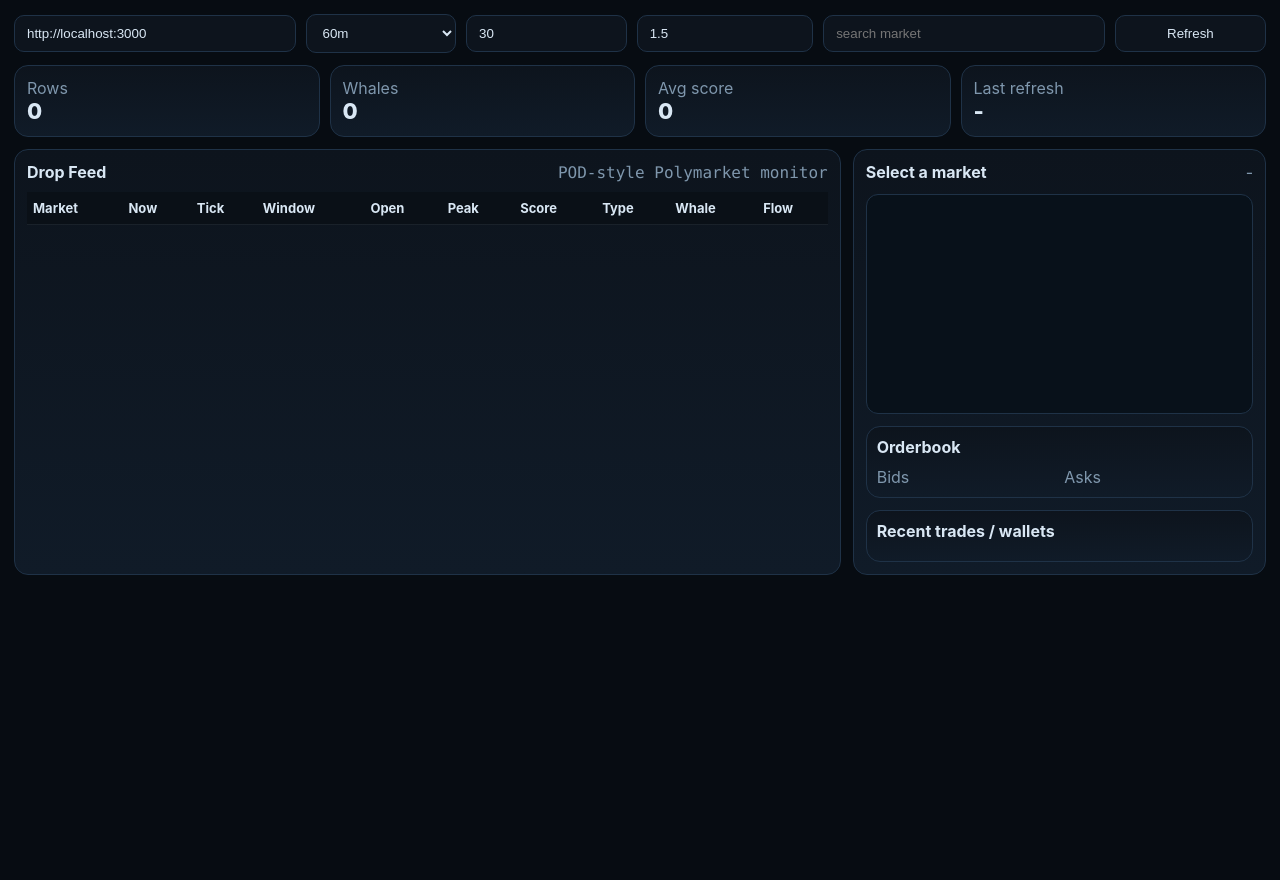
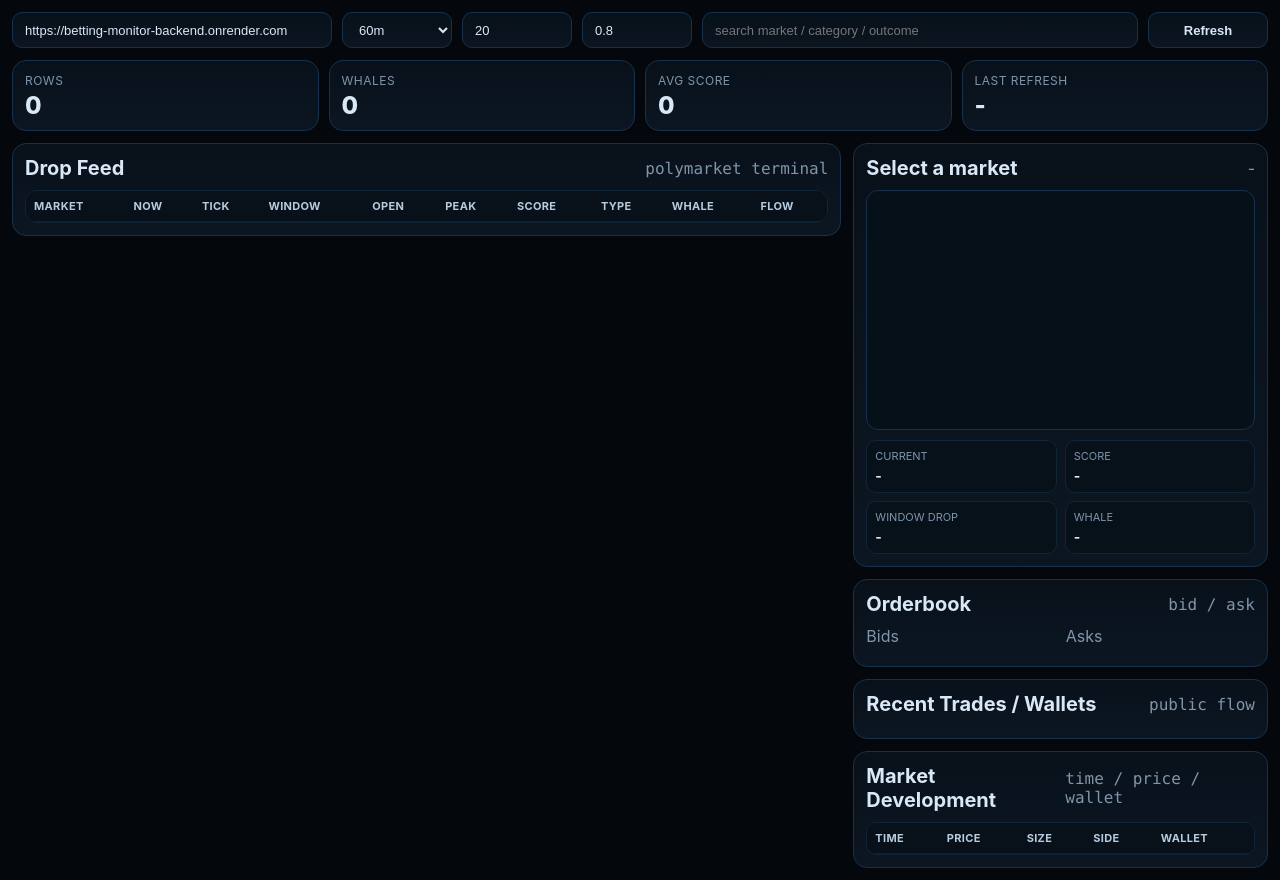
Before and after one commit to chrisjuliusk/betting-monitor, a plain HTML site: page index.html in a window 1280 px wide. Before the commit the page ends 800 px from the top, so only its background shows below. Drawn offline with Linux system fonts and the light colour scheme; a script that the page names is missing.

Commit message:
Update index.html

```diff
--- a/index.html
+++ b/index.html
@@ -3,161 +3,340 @@
 <head>
   <meta charset="UTF-8" />
   <meta name="viewport" content="width=device-width, initial-scale=1.0" />
-    <title>Polymarket Drop Monitor</title>
+  <title>Polymarket Terminal Monitor</title>
   <style>
-      :root {
-        --bg: #070c12;
-        --panel: #0d141d;
-        --panel-2: #101b28;
-        --line: #1f3247;
-        --text: #d9e7f4;
-        --muted: #7f97ad;
-        --good: #83f7b8;
-        --warn: #ffd46a;
-        --bad: #ff7e7e;
-        --blue: #66b6ff;
+    :root{
+      --bg:#04080d;
+      --panel:#08111a;
+      --panel2:#0c1622;
+      --line:#15314b;
+      --line2:#102535;
+      --text:#d9e8f6;
+      --muted:#7f95aa;
+      --blue:#63b5ff;
+      --green:#82f3b7;
+      --yellow:#ffd76c;
+      --red:#ff7f7f;
+      --cyan:#79e8ff;
     }
-      * { box-sizing: border-box; }
-      body {
-        margin: 0;
-        font-family: Inter, ui-sans-serif, system-ui, -apple-system, BlinkMacSystemFont, 'Segoe UI', sans-serif;
-        background: var(--bg);
-        color: var(--text);
+
+    *{box-sizing:border-box}
+
+    html,body{
+      margin:0;
+      padding:0;
+      background:var(--bg);
+      color:var(--text);
+      font-family:Inter,ui-sans-serif,system-ui,-apple-system,BlinkMacSystemFont,"Segoe UI",sans-serif;
     }
-      .app { padding: 14px; }
-      .toolbar {
-        display: grid;
-        grid-template-columns: repeat(6, minmax(0, auto));
-        gap: 10px;
-        align-items: center;
-        margin-bottom: 12px;
+
+    body{
+      min-height:100vh;
     }
-      .toolbar input, .toolbar select, .toolbar button {
-        background: var(--panel);
-        color: var(--text);
-        border: 1px solid var(--line);
-        padding: 10px 12px;
-        border-radius: 10px;
+
+    .app{
+      padding:12px;
     }
-      .toolbar button { cursor: pointer; }
-      .stats {
-        display: grid;
-        grid-template-columns: repeat(4, minmax(0, 1fr));
-        gap: 10px;
-        margin-bottom: 12px;
+
+    .topbar{
+      display:grid;
+      grid-template-columns: 320px 110px 110px 110px 1fr 120px;
+      gap:10px;
+      margin-bottom:12px;
     }
-      .card {
-        background: linear-gradient(180deg, var(--panel), var(--panel-2));
-        border: 1px solid var(--line);
-        border-radius: 14px;
-        padding: 12px;
+
+    .topbar input,
+    .topbar select,
+    .topbar button{
+      height:36px;
+      background:linear-gradient(180deg,#07111a,#0b141f);
+      border:1px solid var(--line);
+      color:var(--text);
+      border-radius:10px;
+      padding:0 12px;
+      font-size:13px;
+      outline:none;
     }
-      .kpi { font-size: 22px; font-weight: 800; }
-      .muted { color: var(--muted); }
-      .layout {
-        display: grid;
-        grid-template-columns: minmax(0, 2fr) minmax(360px, 1fr);
-        gap: 12px;
+
+    .topbar button{
+      cursor:pointer;
+      font-weight:600;
     }
-      table {
-        width: 100%;
-        border-collapse: collapse;
-        font-size: 13px;
+
+    .stats{
+      display:grid;
+      grid-template-columns:repeat(4,1fr);
+      gap:10px;
+      margin-bottom:12px;
     }
-      thead { position: sticky; top: 0; background: #0a1017; }
-      th, td {
-        border-bottom: 1px solid rgba(255,255,255,0.05);
-        padding: 8px 6px;
-        text-align: left;
-        vertical-align: middle;
+
+    .card{
+      background:linear-gradient(180deg,var(--panel),var(--panel2));
+      border:1px solid var(--line);
+      border-radius:14px;
+      padding:12px;
     }
-      tbody tr { cursor: pointer; }
-      tbody tr:hover { background: rgba(102, 182, 255, 0.08); }
-      .market-cell { min-width: 280px; }
-      .badge {
-        display: inline-flex;
-        align-items: center;
-        padding: 3px 8px;
-        border-radius: 999px;
-        font-size: 11px;
-        border: 1px solid var(--line);
+
+    .kpi-label{
+      font-size:12px;
+      color:var(--muted);
+      margin-bottom:6px;
+      text-transform:uppercase;
+      letter-spacing:.04em;
     }
-      .score-a { color: var(--good); }
-      .score-b { color: var(--warn); }
-      .score-c { color: var(--bad); }
-      .whale { color: var(--blue); font-weight: 700; }
-      .bad { color: var(--bad); }
-      .good { color: var(--good); }
-      .book-grid, .trades {
-        display: grid;
-        gap: 12px;
+
+    .kpi-value{
+      font-size:24px;
+      font-weight:800;
+      line-height:1;
     }
-      .book-columns {
-        display: grid;
-        grid-template-columns: 1fr 1fr;
-        gap: 10px;
+
+    .layout{
+      display:grid;
+      grid-template-columns: 2fr 1fr;
+      gap:12px;
+      align-items:start;
     }
-      .level {
-        display: grid;
-        grid-template-columns: 70px 1fr;
-        gap: 8px;
-        padding: 4px 0;
-        border-bottom: 1px solid rgba(255,255,255,0.04);
+
+    .headline{
+      display:flex;
+      align-items:center;
+      justify-content:space-between;
+      gap:8px;
+      margin-bottom:10px;
     }
-      .trade-row {
-        display: grid;
-        grid-template-columns: 60px 110px 1fr 80px 80px;
-        gap: 8px;
-        font-size: 12px;
-        padding: 6px 0;
-        border-bottom: 1px solid rgba(255,255,255,0.05);
+
+    .headline strong{
+      font-size:20px;
     }
-      .chart-wrap {
-        width: 100%;
-        height: 220px;
-        border: 1px solid var(--line);
-        border-radius: 12px;
-        background: #08111a;
+
+    .muted{color:var(--muted)}
+    .mono{font-family:ui-monospace,SFMono-Regular,Menlo,monospace}
+    .bad{color:var(--red)}
+    .good{color:var(--green)}
+    .whale{color:var(--blue);font-weight:700}
+    .score-a{color:var(--green);font-weight:700}
+    .score-b{color:var(--yellow);font-weight:700}
+    .score-c{color:var(--red);font-weight:700}
+
+    .feed-wrap{
+      border:1px solid var(--line2);
+      border-radius:12px;
+      overflow:auto;
+      max-height:76vh;
+      background:#07111a;
     }
-      canvas { width: 100%; height: 100%; display: block; }
-      .headline { display: flex; gap: 10px; align-items: center; justify-content: space-between; }
-      .mono { font-family: ui-monospace, SFMono-Regular, Menlo, monospace; }
-      @media (max-width: 1200px) {
-        .layout { grid-template-columns: 1fr; }
-        .toolbar, .stats { grid-template-columns: repeat(2, minmax(0, 1fr)); }
+
+    table{
+      width:100%;
+      border-collapse:collapse;
+      font-size:12px;
+    }
+
+    thead{
+      position:sticky;
+      top:0;
+      z-index:2;
+      background:#08111a;
+    }
+
+    th,td{
+      text-align:left;
+      padding:8px 8px;
+      border-bottom:1px solid rgba(255,255,255,.05);
+      vertical-align:middle;
+      white-space:nowrap;
+    }
+
+    th{
+      color:#b7cbde;
+      font-size:11px;
+      letter-spacing:.03em;
+      text-transform:uppercase;
+    }
+
+    tbody tr{
+      cursor:pointer;
+    }
+
+    tbody tr:hover{
+      background:rgba(99,181,255,.08);
+    }
+
+    .market-cell{
+      min-width:310px;
+      max-width:420px;
+      white-space:normal;
+      line-height:1.25;
+    }
+
+    .market-title{
+      font-weight:700;
+      margin-bottom:3px;
+    }
+
+    .badge{
+      display:inline-flex;
+      align-items:center;
+      border:1px solid var(--line);
+      padding:2px 8px;
+      border-radius:999px;
+      font-size:10px;
+      text-transform:uppercase;
+      color:#cde0f0;
+    }
+
+    .panel-stack{
+      display:grid;
+      gap:12px;
+    }
+
+    .chart-wrap{
+      width:100%;
+      height:240px;
+      border:1px solid var(--line);
+      border-radius:12px;
+      background:#061019;
+      overflow:hidden;
+    }
+
+    canvas{
+      width:100%;
+      height:100%;
+      display:block;
+    }
+
+    .detail-meta{
+      display:grid;
+      grid-template-columns:repeat(2,minmax(0,1fr));
+      gap:8px;
+      margin-top:10px;
+    }
+
+    .mini{
+      border:1px solid var(--line2);
+      border-radius:10px;
+      padding:8px;
+      background:#07111a;
+    }
+
+    .mini .label{
+      color:var(--muted);
+      font-size:11px;
+      margin-bottom:4px;
+      text-transform:uppercase;
+    }
+
+    .mini .value{
+      font-weight:700;
+      font-size:14px;
+    }
+
+    .book-columns{
+      display:grid;
+      grid-template-columns:1fr 1fr;
+      gap:10px;
+    }
+
+    .level{
+      display:grid;
+      grid-template-columns:70px 1fr;
+      gap:8px;
+      padding:4px 0;
+      border-bottom:1px solid rgba(255,255,255,.05);
+      font-size:12px;
+    }
+
+    .trades{
+      display:grid;
+      gap:0;
+    }
+
+    .trade-row{
+      display:grid;
+      grid-template-columns:52px 88px 1fr 70px 82px;
+      gap:8px;
+      padding:6px 0;
+      border-bottom:1px solid rgba(255,255,255,.05);
+      font-size:12px;
+      align-items:center;
+    }
+
+    .history-table{
+      width:100%;
+      border-collapse:collapse;
+      font-size:12px;
+    }
+
+    .history-wrap{
+      max-height:240px;
+      overflow:auto;
+      border:1px solid var(--line2);
+      border-radius:10px;
+      background:#07111a;
+    }
+
+    .empty{
+      color:var(--muted);
+      padding:12px;
+    }
+
+    @media (max-width: 1200px){
+      .topbar{
+        grid-template-columns:1fr 1fr;
+      }
+      .stats{
+        grid-template-columns:1fr 1fr;
+      }
+      .layout{
+        grid-template-columns:1fr;
+      }
     }
   </style>
 </head>
 <body>
   <div class="app">
-      <div class="toolbar">
-        <input id="backendUrl" value="http://localhost:3000" />
+    <div class="topbar">
+      <input id="backendUrl" value="https://betting-monitor-backend.onrender.com" />
       <select id="windowSelect">
         <option value="1m">1m</option>
         <option value="3m">3m</option>
         <option value="15m">15m</option>
         <option value="60m" selected>60m</option>
       </select>
-        <input id="minScore" type="number" value="30" min="0" max="100" step="1" />
-        <input id="minDrop" type="number" value="1.5" min="0" max="100" step="0.1" />
-        <input id="search" placeholder="search market" />
+      <input id="minScore" type="number" value="20" min="0" max="100" step="1" />
+      <input id="minDrop" type="number" value="0.8" min="0" max="100" step="0.1" />
+      <input id="search" placeholder="search market / category / outcome" />
       <button id="refreshBtn">Refresh</button>
     </div>
 
     <div class="stats">
-        <div class="card"><div class="muted">Rows</div><div class="kpi" id="rowsKpi">0</div></div>
-        <div class="card"><div class="muted">Whales</div><div class="kpi" id="whalesKpi">0</div></div>
-        <div class="card"><div class="muted">Avg score</div><div class="kpi" id="scoreKpi">0</div></div>
-        <div class="card"><div class="muted">Last refresh</div><div class="kpi" id="refreshKpi">-</div></div>
+      <div class="card">
+        <div class="kpi-label">Rows</div>
+        <div class="kpi-value" id="rowsKpi">0</div>
+      </div>
+      <div class="card">
+        <div class="kpi-label">Whales</div>
+        <div class="kpi-value" id="whalesKpi">0</div>
+      </div>
+      <div class="card">
+        <div class="kpi-label">Avg Score</div>
+        <div class="kpi-value" id="scoreKpi">0</div>
+      </div>
+      <div class="card">
+        <div class="kpi-label">Last Refresh</div>
+        <div class="kpi-value" id="refreshKpi">-</div>
+      </div>
     </div>
 
     <div class="layout">
       <div class="card">
         <div class="headline">
           <strong>Drop Feed</strong>
-            <span class="muted mono">POD-style Polymarket monitor</span>
+          <span class="muted mono">polymarket terminal</span>
         </div>
-          <div style="overflow:auto; max-height: 78vh; margin-top: 10px;">
+
+        <div class="feed-wrap">
           <table>
             <thead>
               <tr>
@@ -178,34 +357,80 @@
         </div>
       </div>
 
+      <div class="panel-stack">
         <div class="card">
           <div class="headline">
             <strong id="detailsTitle">Select a market</strong>
             <span class="muted" id="detailsMeta">-</span>
           </div>
 
-          <div class="chart-wrap" style="margin: 12px 0;">
-            <canvas id="detailChart" width="600" height="220"></canvas>
+          <div class="chart-wrap">
+            <canvas id="detailChart" width="760" height="240"></canvas>
           </div>
 
-          <div class="book-grid">
-            <div class="card" style="padding:10px;">
+          <div class="detail-meta">
+            <div class="mini">
+              <div class="label">Current</div>
+              <div class="value" id="metaCurrent">-</div>
+            </div>
+            <div class="mini">
+              <div class="label">Score</div>
+              <div class="value" id="metaScore">-</div>
+            </div>
+            <div class="mini">
+              <div class="label">Window Drop</div>
+              <div class="value" id="metaWindow">-</div>
+            </div>
+            <div class="mini">
+              <div class="label">Whale</div>
+              <div class="value" id="metaWhale">-</div>
+            </div>
+          </div>
+        </div>
+
+        <div class="card">
+          <div class="headline">
             <strong>Orderbook</strong>
-              <div class="book-columns" style="margin-top:10px;">
+            <span class="muted mono">bid / ask</span>
+          </div>
+          <div class="book-columns">
             <div>
-                  <div class="muted">Bids</div>
+              <div class="muted" style="margin-bottom:8px;">Bids</div>
               <div id="bids"></div>
             </div>
             <div>
-                  <div class="muted">Asks</div>
+              <div class="muted" style="margin-bottom:8px;">Asks</div>
               <div id="asks"></div>
             </div>
           </div>
         </div>
 
-            <div class="card" style="padding:10px;">
-              <strong>Recent trades / wallets</strong>
-              <div class="trades" id="tradesList" style="margin-top:10px;"></div>
+        <div class="card">
+          <div class="headline">
+            <strong>Recent Trades / Wallets</strong>
+            <span class="muted mono">public flow</span>
+          </div>
+          <div id="tradesList" class="trades"></div>
+        </div>
+
+        <div class="card">
+          <div class="headline">
+            <strong>Market Development</strong>
+            <span class="muted mono">time / price / wallet</span>
+          </div>
+          <div class="history-wrap">
+            <table class="history-table">
+              <thead>
+                <tr>
+                  <th>Time</th>
+                  <th>Price</th>
+                  <th>Size</th>
+                  <th>Side</th>
+                  <th>Wallet</th>
+                </tr>
+              </thead>
+              <tbody id="historyBody"></tbody>
+            </table>
           </div>
         </div>
       </div>
```
Lines whose indentation alone changed are shown as unchanged.
